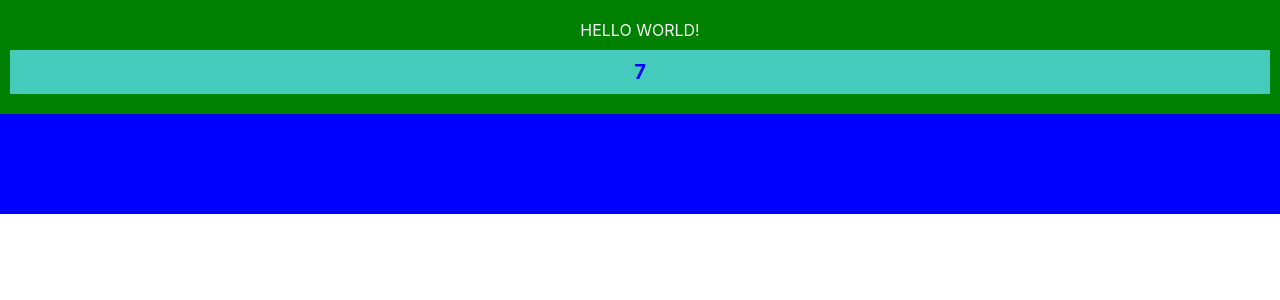
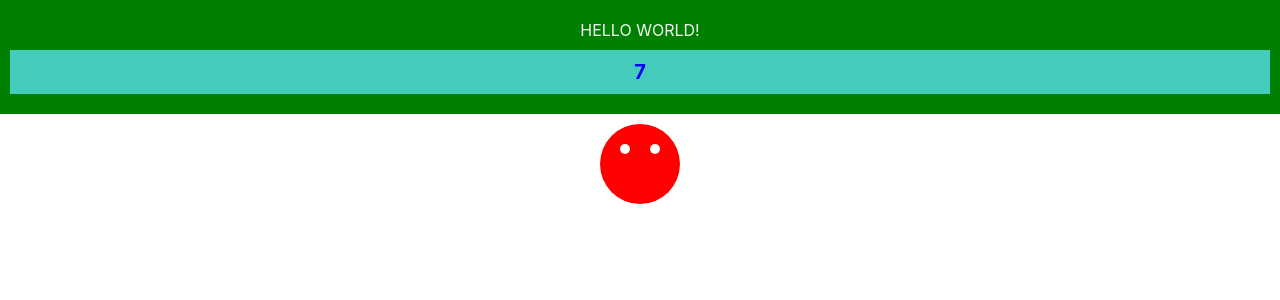
Before and after one commit to react-city/my_first_react_app, a React (Create React App) app: page / in a window 1280 px wide. Shown: the top 300 px of the page. Built offline with nearby package versions, Linux system fonts and the light colour scheme.

Commit message:
обновил анимацию

```diff
--- a/src/components/Animation/Animation.css
+++ b/src/components/Animation/Animation.css
@@ -1,18 +1,59 @@
-.animation{
-    animation: changeColor 3s linear infinite alternate;
+.animation {
     height: 100px;
+    position: relative;
+    width: 300px;
+    display: inline-block;
+}
+
+.animation__circle {
+    position: absolute;
+    top: 10px;
+    width: 80px;
+    height: 80px;
+    border-radius: 50%;
+    animation: move 1s linear infinite alternate, changeColor 1s linear infinite alternate;
+}
+
+.animation__circle::before,
+.animation__circle::after {
+    content: '';
+    position: absolute;
+    border-radius: 50%;
+    width: 10px;
+    height: 10px;
+    background-color: white;
+}
+
+.animation__circle::before {
+    top: 20px;
+    left: 20px;
+}
+
+.animation__circle::after {
+    top: 20px;
+    right: 20px;
 }
 
 @keyframes changeColor {
     from {
+        background-color: blue;
+    }
+
+    50% {
         background-color: red;
     }
 
-    50% {
+    to {
         background-color: blue;
+    }
+}
+
+@keyframes move {
+    from {
+        left: 0;
     }
 
     to {
-        background-color: yellow;
+        left: calc(100% - 80px);
     }
-  }
+}
--- a/src/components/Animation/Animation.jsx
+++ b/src/components/Animation/Animation.jsx
@@ -4,7 +4,9 @@ import './Animation.css';
 export default class Animation extends React.Component {
     render() {
         return (
-            <div className="animation" />
+            <div className="animation">
+                <div className="animation__circle" />
+            </div>
         );
     }
 }
```
